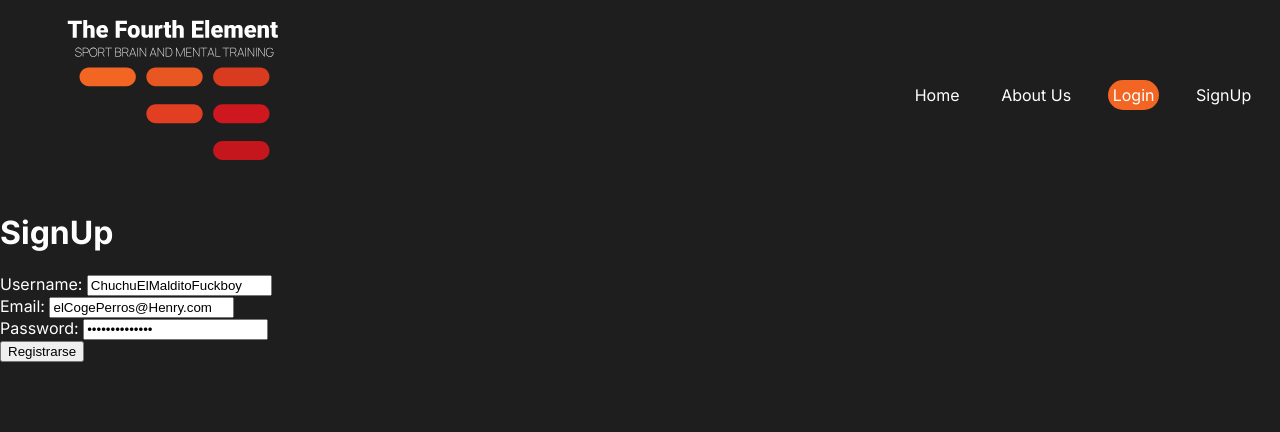
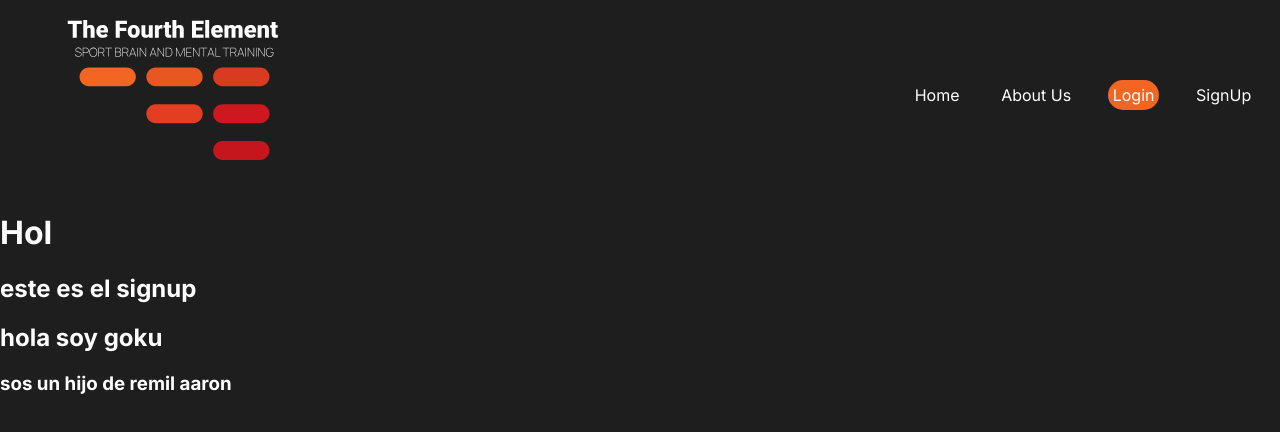
Before and after one commit to The-fourth-elements/The-fourth-Element-CLIENT, a Next.js app: page /signup in a window 1280 px wide. Shown: the top 432 px of the page. Built offline with nearby package versions, Linux system fonts and the light colour scheme.

Commit message:
nonhigh: conflict with kyrua

```diff
--- a/package.json
+++ b/package.json
@@ -11,7 +11,6 @@
   "dependencies": {
     "eslint": "8.49.0",
     "eslint-config-next": "13.4.19",
-    "formik": "^2.4.4",
     "next": "13.4.19",
     "react": "18.2.0",
     "react-dom": "18.2.0"
--- a/src/app/signup/page.jsx
+++ b/src/app/signup/page.jsx
@@ -1,11 +1,11 @@
-import Register from "@/components/Register/Register";
 
 const SignUp = ( ) => {
     return (
         <div>
-            <h1>SignUp</h1>
-
-            <Register/>
+            <h1>Hol</h1>
+            <h2>este es el signup</h2>
+            <h2>hola soy goku </h2>
+            <h3>sos un hijo de remil aaron</h3>
         </div>
     )
 }
--- a/src/components/Register/Register.jsx
+++ b/src/components/Register/Register.jsx
@@ -1,166 +1,29 @@
-"use client"
-import { Formik, Form, Field, ErrorMessage } from "formik";
-import { useState } from "react";
 
 const Register = () => {
-  const [message, setMessage] = useState(false);
+    return (
+        <div>
 
-  return (
-    <Formik
-      initialValues={{
-        username: "ChuchuElMalditoFuckboy",
-        email: "elCogePerros@Henry.com",
-        password: "**************",
-      }}
-      validate={(valores) => {
-        let errores = {};
-        if (valores.username === "") {
-          errores.username = "Username no puede estar vacío";
-        } else if (!/^[a-zA-ZÀ-ÿ\s]{1,40}$/.test(valores.username)) {
-          errores.username = "El nombre de usuario no puede contener números";
-        }
-
-        if (valores.email === "") {
-          errores.email = "Email no puede estar vacío";
-        } else if (
-          !/^[a-zA-Z0-9_.+-]+@[a-zA-Z0-9-]+\.[a-zA-Z0-9-.]+$/.test(
-            valores.email
-          )
-        ) {
-          errores.email = "Por favor, escribe un correo válido";
-        }
-
-        if (valores.password === "") {
-          errores.password = "Password no puede estar vacío";
-        }
-        return errores;
-      }}
-      onSubmit={({ resetForm }) => {
-        resetForm();
-        setMessage(true);
-        setTimeout(() => setMessage(false), 5000);
-      }}
-    >
-      {({ values, handleChange, handleBlur, errors, touched }) => (
-        <Form>
         <div>
-            <label htmlFor="username">Username: </label>
-            <Field
-              type="text"
-              placeholder="Enter your username"
-              name="username"
-            />
-            <ErrorMessage name="username" component={() => <p>{errors.username}</p>} />
+            <div>
+            <label htmlFor="username">Username:</label>
+            <input type="text" placeholder="Enter your username"/>
             </div>
 
             <div>
-            <label htmlFor="email">Email: </label>
-            <Field
-              type="email"
-              placeholder="Enter your email"
-              name="email"
-            />
-            <ErrorMessage name="email" component={() => <p>{errors.email}</p>} />
+            <label htmlFor="email">Email:</label>
+            <input type="text" placeholder="Enter your email"/>
             </div>
 
             <div>
-            <label htmlFor="password">Password: </label>
-            <Field
-              type="password"
-              placeholder="Enter your password"
-              name="password"
-            />
-            <ErrorMessage name="password" component={() => <p>{errors.password}</p>} />
+            <label htmlFor="password">Password:</label>
+            <input type="text" placeholder="Enter your password"/>
+            </div>
         </div>
 
-          <button type="submit">Registrarse</button>
-          {message && <p>El formulario ha sido enviado con éxito!</p>}
-        </Form>
-      )}
-    </Formik>
-  );
-};
-    // const Register = () => {
 
-    //     let [message, setMessage] = useState (false)
-    //     return (
-    //         <Formik
-    //             initialValues={{
-    //                 username: "ChuchuElMalditoFuckboy",
-    //                 email: "elCogePerros@Henry.com",
-    //                 password: "**************"
 
-    //             }}
-    //             validate={(valores) => {
-    //                 let errores = {}
-    //                 if(valores.username === "") {errores.username =  "username no puede estar vacio" }
-
-    //                 else if(!/^[a-zA-ZÀ-ÿ\s]{1,40}$/.test(valores.username)){errores.username = "el nombre de usuario no puede contener numeros"}
-
-    //                 if(valores.email === ""){errores.email = "email no puede estar vacio"}
-
-    //                 else if(!/^[a-zA-Z0-9_.+-]+@[a-zA-Z0-9-]+\.[a-zA-Z0-9-.]+$/.test(valores.email)){errores.email = "pro favor escribe un correo valido"}
-
-    //                 if(valores.password === ""){errores.password = "pasword no puede estar vacio"}
-    //                 return errores;
-    //             }}
-    //             onSubmit={(valores, {resetForm}) => {
-    //                 resetForm()
-    //                 setMessage(true)
-    //                 setTimeout(() => setMessage(false), 5000)
-    //             }}
-    //         >
-    //         {({ values, handleChange, handleBlur, errors, touched }) => (
-    //             <Form >
-
-    //             <div>
-    //                 <label htmlFor="username">Username: </label>
-    //                 <input
-    //                 type="text"
-    //                 placeholder="Enter your username"
-    //                 name="username"
-    //                 value={values.username}
-    //                 onChange = {handleChange}
-    //                 onBlur={handleBlur}
-    //                 />
-    //                 {touched.username && errors.username && <p>{errors.username}</p>}
-    //             </div>
-
-    //             <div>
-    //                 <label htmlFor="email">Email: </label>
-    //                 <input
-    //                 type="email"
-    //                 placeholder="Enter your email"
-    //                 name="email"
-    //                 value={values.email}
-    //                 onChange = {handleChange}
-    //                 onBlur={handleBlur}
-
-    //                 />
-    //                 {touched.email && errors.email && <p>{errors.email}</p>}
-
-    //             </div>
-
-    //             <div>
-    //                 <label htmlFor="password">Password: </label>
-    //                 <input
-    //                 type="password"
-    //                 placeholder="Enter your password"
-    //                 name="password"
-    //                 value={values.password}
-    //                 onChange = {handleChange}
-    //                 onBlur={handleBlur}
-
-    //                 />
-    //                 {touched.password && errors.password && <p>{errors.password}</p>}
-    //             </div>
-
-    //             <button type="submit">Registrarse</button>
-    //             {message && <p>el formulario ha sido enviado con exito ! !</p>}
-    //             </Form>
-    //         )}
-    //         </Formik>
-    //     );
-    //     };
+        </div>
+    )
+}
 
 export default Register;
```
Also changed, not shown: 1 other file (tests, documents, lock files or other folders). Lines whose indentation alone changed are shown as unchanged.
